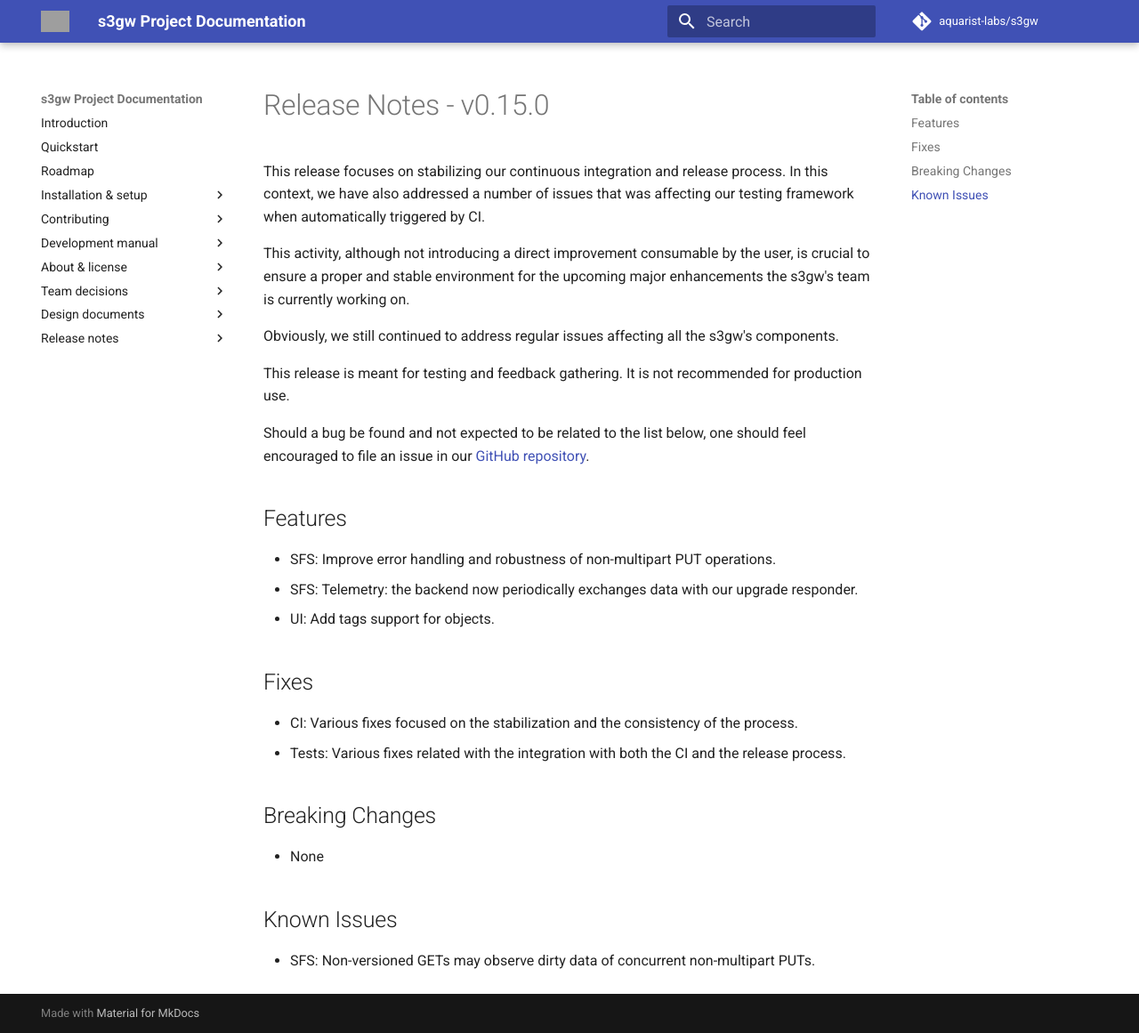
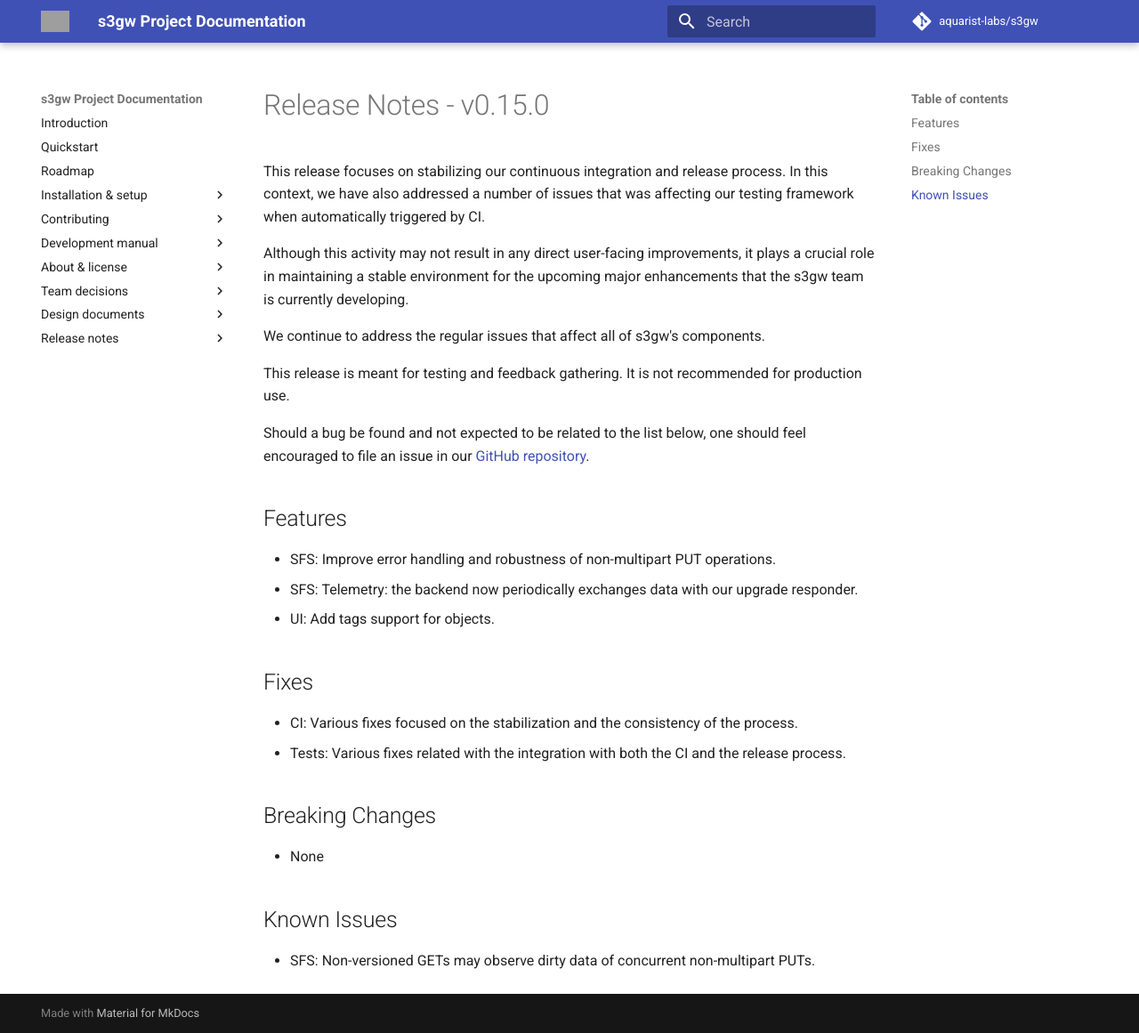
Before and after one commit to s3gw-tech/s3gw, an MkDocs documentation site: the page built from docs/release-notes/s3gw-v0.15.0.md, in a window 1280 px wide and 1161 px high. Shown: the whole window at 89% size. Built offline with MkDocs 1.6.1 and Material for MkDocs 9.7.7, drawn with Linux system fonts in a browser that asks for light colours; comment, search, counter and statistics services are not loaded; grey boxes are pictures that could not be loaded.

Commit message:
amend v0.15.0 release notes
Signed-off-by: Giuseppe Baccini <giuseppe.baccini@suse.com>

```diff
--- a/docs/release-notes/s3gw-v0.15.0.md
+++ b/docs/release-notes/s3gw-v0.15.0.md
@@ -4,12 +4,11 @@
 In this context, we have also addressed a number of issues that was affecting our
 testing framework when automatically triggered by CI.
 
-This activity, although not introducing a direct improvement consumable by the user,
-is crucial to ensure a proper and stable environment for the upcoming major
-enhancements the s3gw's team is currently working on.
+Although this activity may not result in any direct user-facing improvements,
+it plays a crucial role in maintaining a stable environment for the upcoming major
+enhancements that the s3gw team is currently developing.
 
-Obviously, we still continued to address regular issues affecting all the s3gw's
-components.
+We continue to address the regular issues that affect all of s3gw's components.
 
 This release is meant for testing and feedback gathering. It is not recommended
 for production use.
```
